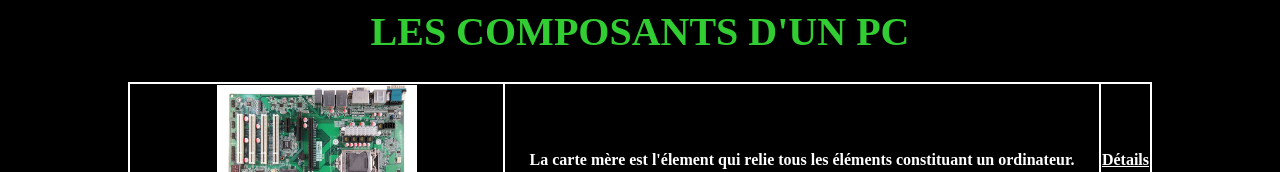
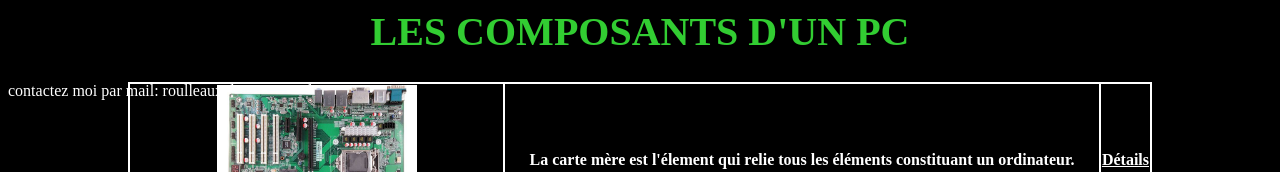
Before and after one commit to croulleaux/croulleaux.github.io, a plain HTML site: page index.html in a window 1280 px wide. Shown: the top 172 px of the page. Drawn offline with Linux system fonts and the light colour scheme.

Commit message:
Update index.html

```diff
--- a/index.html
+++ b/index.html
@@ -160,6 +160,6 @@ and open the template in the editor.
 
          </tr>
      </table>
-     <a>contactez moi par mail: roulleauxclovis@gmail.com</a>
+     <a style="color: white">contactez moi par mail: roulleauxclovis@gmail.com</a>
 
  </body>
```
